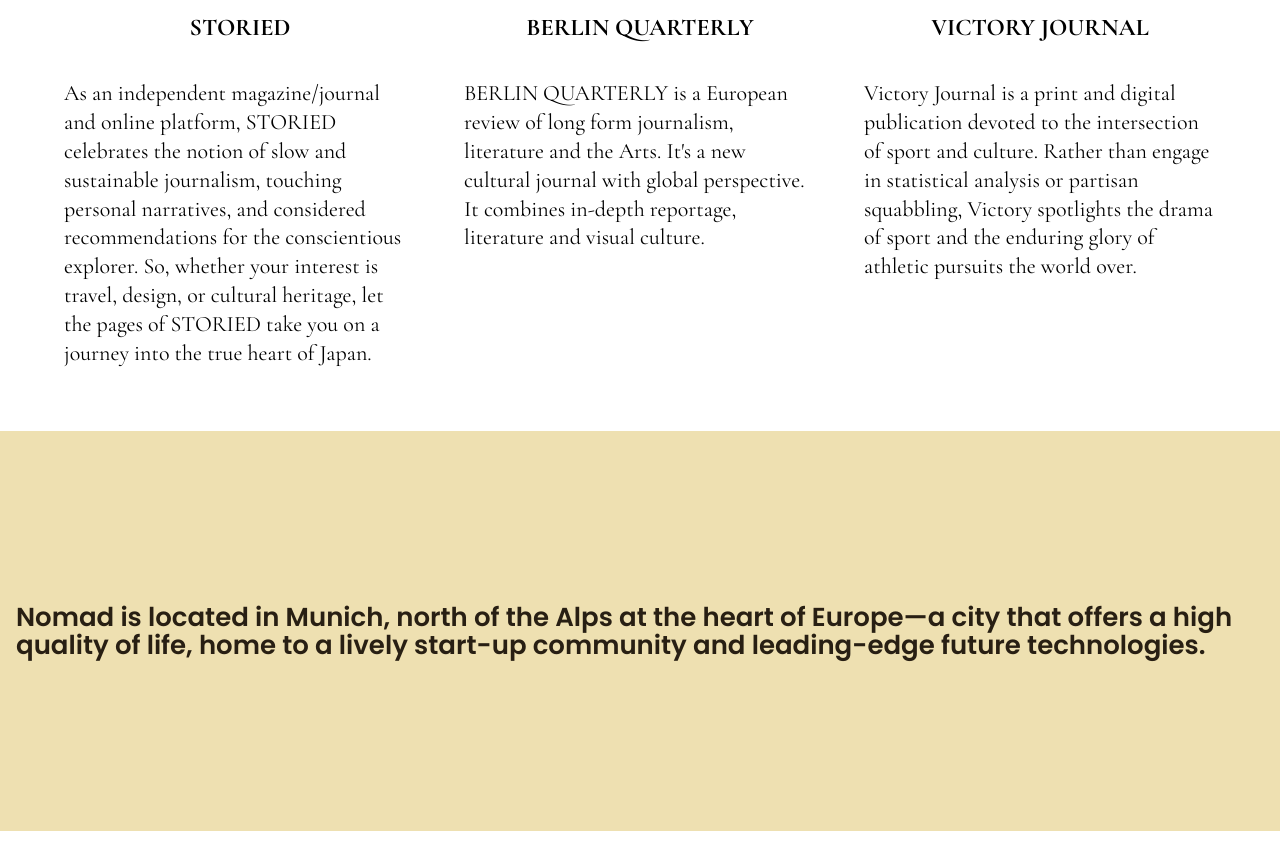
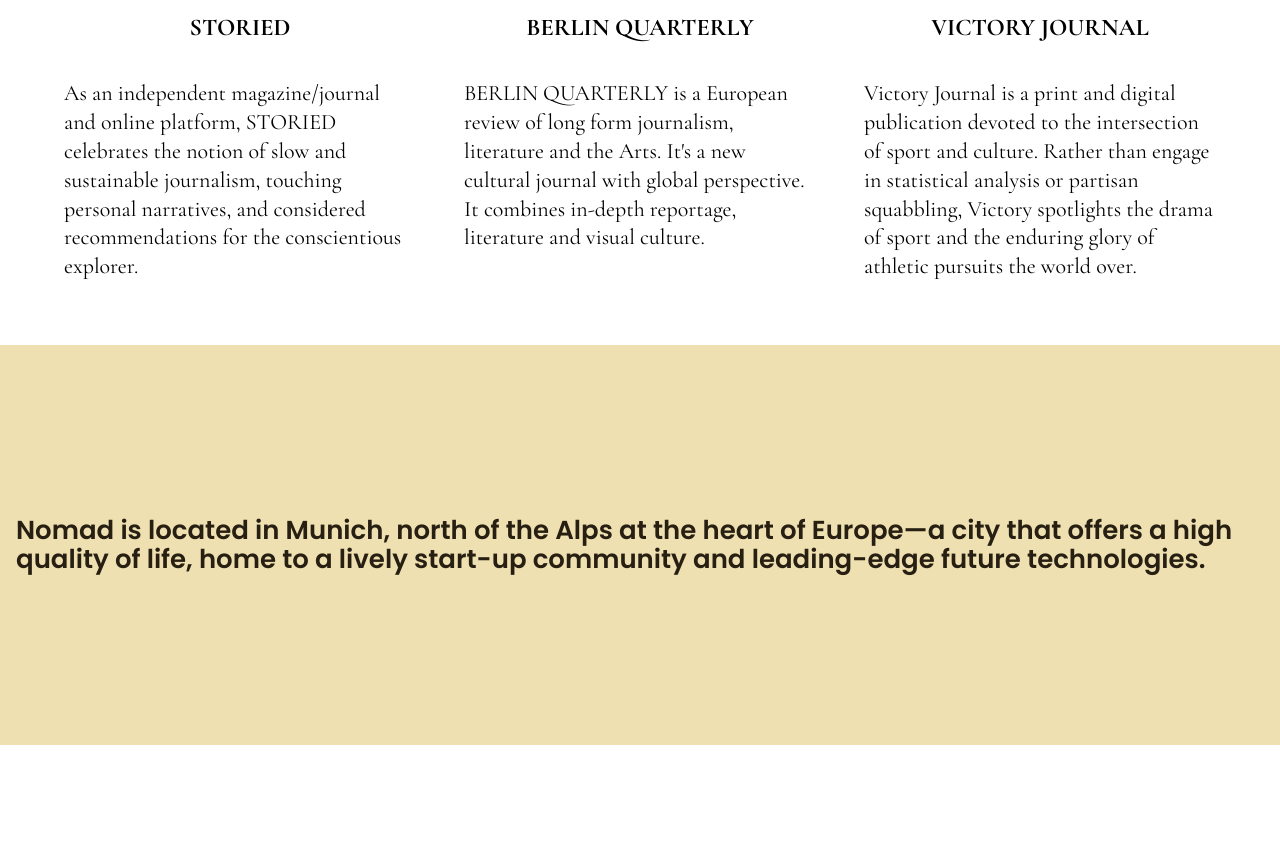
Before and after one commit to pablozuta/art-magazine-astro, an Astro site: page / in a window 1280 px wide. Shown: the part 1340-2205 px from the top of the page. Built offline with nearby package versions, Linux system fonts and the light colour scheme; Astro itself is replaced by a stand-in of ours; grey boxes are pictures that could not be loaded.

Commit message:
se modifica texto storied card

```diff
--- a/src/pages/index.astro
+++ b/src/pages/index.astro
@@ -87,9 +87,7 @@
           As an independent magazine/journal and online platform, STORIED
           celebrates the notion of slow and sustainable journalism, touching
           personal narratives, and considered recommendations for the
-          conscientious explorer. So, whether your interest is travel, design,
-          or cultural heritage, let the pages of STORIED take you on a journey
-          into the true heart of Japan.
+          conscientious explorer.
         </p>
       </div>
 
@@ -123,10 +121,9 @@
           alt='victory journal magazine cover'
         />
 
-
         <a
           href='https://victoryjournal.com/'
-            class="link-principal"
+          class='link-principal'
           target='_blank'
           type='noreferrer'>VICTORY JOURNAL</a
         >
@@ -145,7 +142,7 @@
 
   <!--comienza el banner horizontal-->
   <div class='horizontal'>
-    <div style="max-width: 1366px; margin-inline:auto;">
+    <div style='max-width: 1366px; margin-inline:auto;'>
       <h3>
         Nomad is located in Munich, north of the Alps at the heart of Europe—a
         city that offers a high quality of life, home to a lively start-up
@@ -157,7 +154,7 @@
 
   <br />
 
-  <div class='grid-6' style="max-width: 1366px; margin-inline:auto;">
+  <div class='grid-6' style='max-width: 1366px; margin-inline:auto;'>
     <div class='card'>
       <p>
         The light drew Hans Hartung and Eva Bergman to France’s Côte d’Azur. To
@@ -197,7 +194,7 @@
 
   <!--comienza el banner horizontal-->
   <div style='background-color: #CB9558;' class='horizontal'>
-    <div style="max-width: 1366px; margin-inline:auto;">
+    <div style='max-width: 1366px; margin-inline:auto;'>
       <h3>
         A graphic representation of data abstracted from the banks of every
         computer in the coffin for Armitage’s call. Images formed and reformed:
@@ -208,7 +205,7 @@
   <!--termino del banner horizontal-->
   <br />
 
-  <div class='grid-6' style="max-width: 1366px; margin-inline:auto;">
+  <div class='grid-6' style='max-width: 1366px; margin-inline:auto;'>
     <!-- empieza grid 6 texto -->
     <div class='card'>
       <div class='card'>
@@ -318,6 +315,8 @@
   .link-principal:hover {
     border-bottom: 2px solid #dabc5a;
   }
+
+
   input[type='text'] {
     background-color: whitesmoke;
     border: 2px solid #5555;
```
Lines whose indentation alone changed are shown as unchanged.
